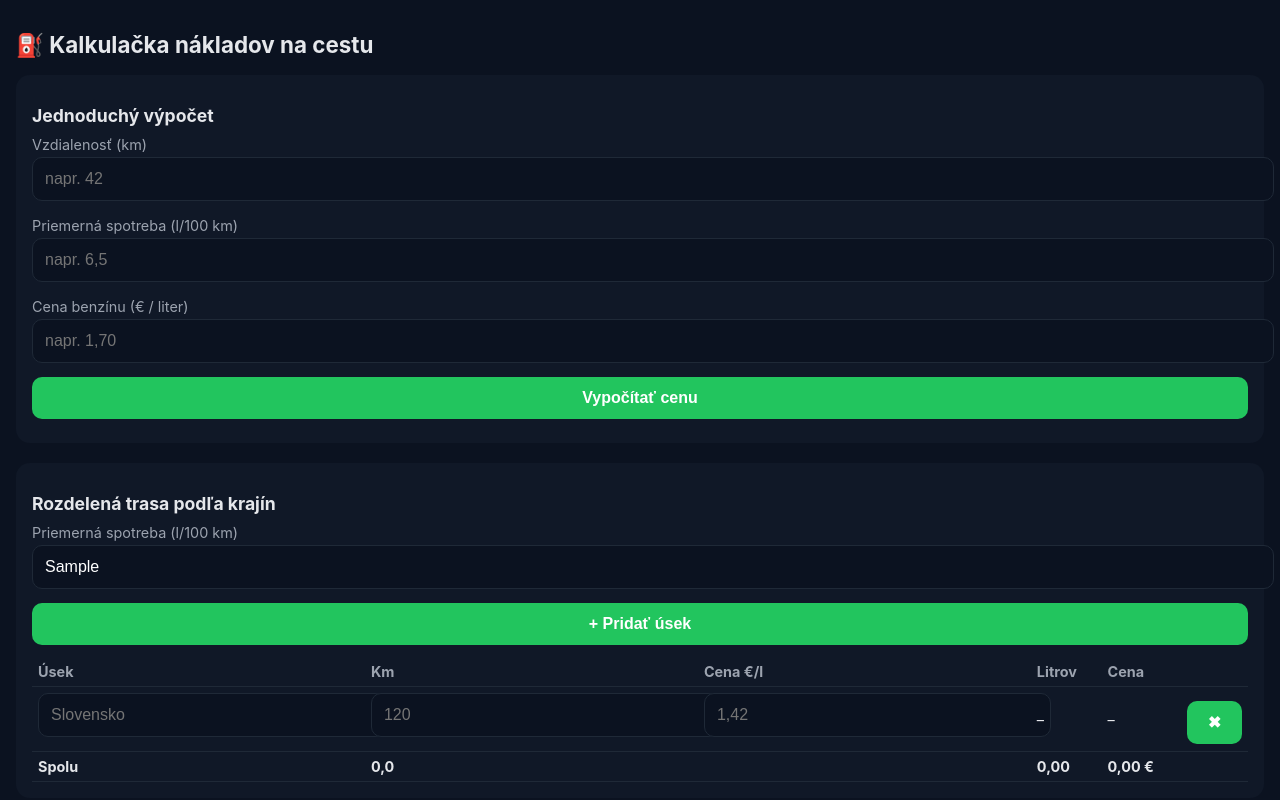
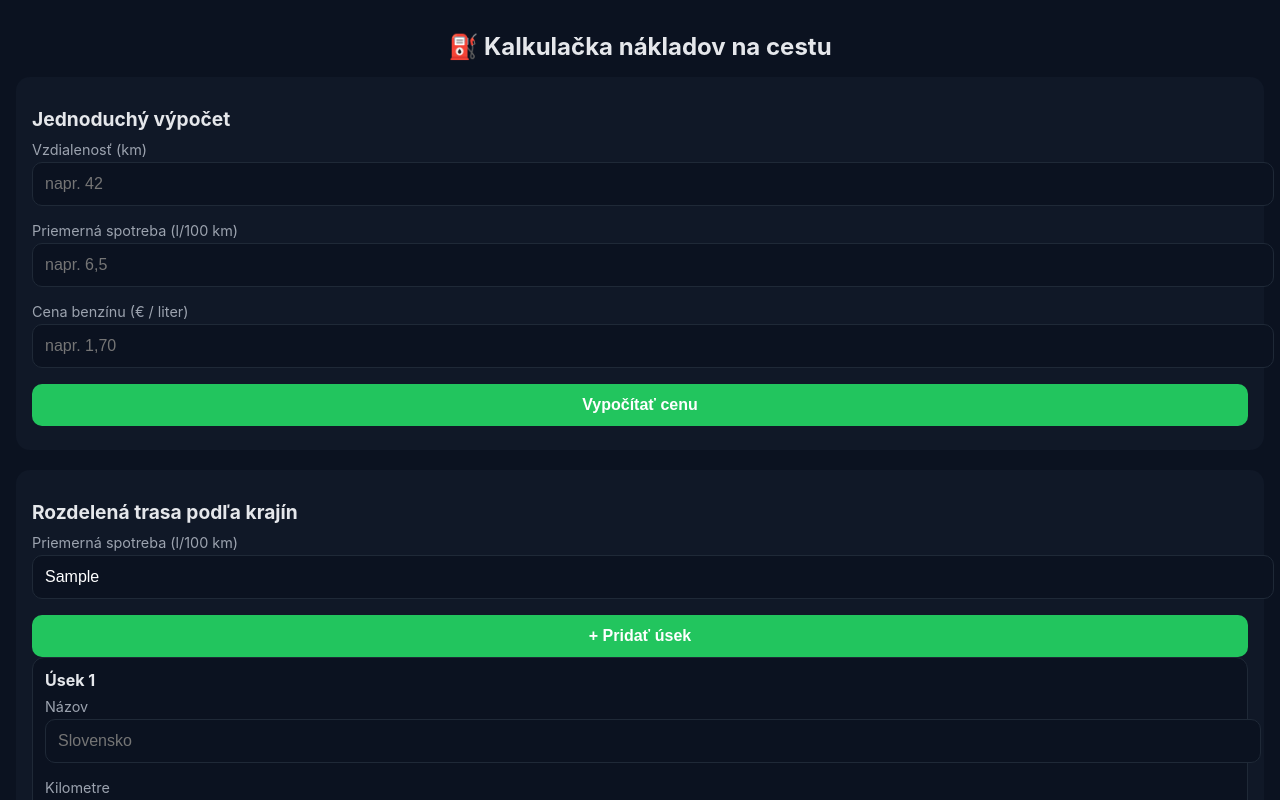
Before and after one commit to IvanKebraNagast/Spotreba_benz-nu, a plain HTML site: page index.html in a window 1280 px wide. Both pictures are taken after typing "Sample" into the empty fields and a click on the button "+ Pridať úsek". Shown: the top 800 px of the page. Drawn offline with Linux system fonts and the light colour scheme.

Commit message:
Update index.html

```diff
--- a/index.html
+++ b/index.html
@@ -2,10 +2,10 @@
 <html lang="sk">
 <head>
   <meta charset="UTF-8">
-  <meta name="viewport" content="width=device-width, initial-scale=1, maximum-scale=1">
+  <meta name="viewport" content="width=device-width, initial-scale=1">
   <title>Kalkulačka nákladov na cestu</title>
   <link rel="manifest" href="manifest.webmanifest">
-  <link rel="icon" href="icon.png" type="image/png">
+  <link rel="icon" href="icon.png">
   <meta name="theme-color" content="#0b1220">
   <script>
     if ("serviceWorker" in navigator) {
@@ -15,23 +15,23 @@
   <style>
     body { font-family: -apple-system, BlinkMacSystemFont, "Segoe UI", Roboto, sans-serif;
            background:#0b1220; color:#e5e7eb; margin:0; padding:16px; }
-    h1 { font-size:1.4rem; margin-bottom:16px; }
-    h2 { font-size:1.1rem; margin:14px 0 10px; }
+    h1 { font-size:1.5rem; margin-bottom:16px; text-align:center; }
+    h2 { font-size:1.2rem; margin:14px 0 10px; }
     .box { background:#101827; border-radius:14px; padding:16px; margin-bottom:20px; }
-    label { display:block; margin:8px 0 4px; color:#9ca3af; font-size:.9rem; }
+    label { display:block; margin:6px 0 4px; color:#9ca3af; font-size:.9rem; }
     input { width:100%; padding:12px; border-radius:10px; border:1px solid #1f2937;
-            background:#0b1220; color:#fff; font-size:1rem; margin-bottom:8px; }
-    button { width:100%; padding:12px; border:0; border-radius:10px;
-             background:#22c55e; color:#fff; font-weight:700; font-size:1rem; margin-top:6px; }
+            background:#0b1220; color:#fff; font-size:1rem; margin-bottom:10px; }
+    button { padding:12px; border:0; border-radius:10px; background:#22c55e;
+             color:#fff; font-weight:700; font-size:1rem; margin-top:6px; width:100%; }
     button:active { transform:translateY(1px); }
     .res { margin-top:12px; border-top:1px solid #1f2937; padding-top:12px; }
     .row { display:flex; justify-content:space-between; margin:4px 0; }
     .k { color:#9ca3af; }
     .v { font-weight:bold; }
-    table { width:100%; border-collapse:collapse; margin-top:12px; font-size:.9rem; }
-    th, td { padding:6px; border-bottom:1px solid #1f2937; text-align:left; }
-    th { color:#9ca3af; }
-    .total { font-weight:bold; }
+    .segment { background:#0b1220; border:1px solid #1f2937; border-radius:12px; padding:12px; margin-bottom:12px; }
+    .segment h3 { margin-top:0; margin-bottom:8px; font-size:1rem; }
+    .removeBtn { background:#ef4444; }
+    .summary { font-weight:bold; font-size:1.1rem; margin-top:10px; }
   </style>
 </head>
 <body>
@@ -57,21 +57,16 @@
     </div>
   </div>
 
-  <!-- Viac úsekov -->
+  <!-- Rozdelené úseky -->
   <div class="box">
     <h2>Rozdelená trasa podľa krajín</h2>
     <label for="avg2">Priemerná spotreba (l/100 km)</label>
     <input id="avg2" type="text" inputmode="decimal" placeholder="napr. 6,5">
     <button onclick="addSegment()">+ Pridať úsek</button>
-    <table id="segments">
-      <thead>
-        <tr><th>Úsek</th><th>Km</th><th>Cena €/l</th><th>Litrov</th><th>Cena</th><th></th></tr>
-      </thead>
-      <tbody></tbody>
-      <tfoot>
-        <tr class="total"><td>Spolu</td><td id="tKm">0</td><td></td><td id="tLiters">0</td><td id="tCost">0 €</td><td></td></tr>
-      </tfoot>
-    </table>
+    <div id="segments"></div>
+    <div class="summary">
+      Spolu: <span id="tKm">0</span> km · <span id="tLiters">0</span> l · <span id="tCost">0 €</span>
+    </div>
   </div>
 
 <script>
@@ -97,34 +92,38 @@ function calcSimple(){
 }
 
 // Úseky
+let segId=0;
 function addSegment(name="", km="", price="") {
-  const tbody=document.querySelector("#segments tbody");
-  const tr=document.createElement("tr");
-  tr.innerHTML=`
-    <td><input value="${name}" placeholder="Slovensko"></td>
-    <td><input value="${km}" placeholder="120"></td>
-    <td><input value="${price}" placeholder="1,42"></td>
-    <td class="liters">–</td>
-    <td class="cost">–</td>
-    <td><button onclick="this.closest('tr').remove(); recalc()">✖</button></td>
+  const container=document.getElementById("segments");
+  const id="seg"+(++segId);
+  const div=document.createElement("div");
+  div.className="segment";
+  div.innerHTML=`
+    <h3>Úsek ${segId}</h3>
+    <label>Názov</label><input class="name" value="${name}" placeholder="Slovensko">
+    <label>Kilometre</label><input class="km" value="${km}" placeholder="120">
+    <label>Cena €/l</label><input class="price" value="${price}" placeholder="1,42">
+    <div class="row"><span class="k">Litrov</span><span class="v liters">–</span></div>
+    <div class="row"><span class="k">Cena</span><span class="v cost">–</span></div>
+    <button class="removeBtn" style="background:#ef4444" onclick="this.parentNode.remove(); recalc()">✖ Odstrániť úsek</button>
   `;
-  tbody.appendChild(tr);
-  tr.querySelectorAll("input").forEach(inp=>inp.addEventListener("input", recalc));
+  container.appendChild(div);
+  div.querySelectorAll("input").forEach(inp=>inp.addEventListener("input", recalc));
   recalc();
 }
 function recalc(){
   const avg=parseVal(document.getElementById("avg2").value);
   let totalKm=0, totalLiters=0, totalCost=0;
-  document.querySelectorAll("#segments tbody tr").forEach(tr=>{
-    const tds=tr.querySelectorAll("td");
-    const km=parseVal(tds[1].querySelector("input").value);
-    const price=parseVal(tds[2].querySelector("input").value);
+  document.querySelectorAll(".segment").forEach(seg=>{
+    const km=parseVal(seg.querySelector(".km").value);
+    const price=parseVal(seg.querySelector(".price").value);
     let liters="–", cost="–";
     if(avg>0 && km>0){
       const l=(avg/100)*km; liters=fmt(l,2)+" l"; totalLiters+=l; totalKm+=km;
       if(price>0){ const c=l*price; cost=fmt(c,2)+" €"; totalCost+=c; }
     }
-    tds[3].textContent=liters; tds[4].textContent=cost;
+    seg.querySelector(".liters").textContent=liters;
+    seg.querySelector(".cost").textContent=cost;
   });
   document.getElementById("tKm").textContent=fmt(totalKm,1);
   document.getElementById("tLiters").textContent=fmt(totalLiters,2);
```
